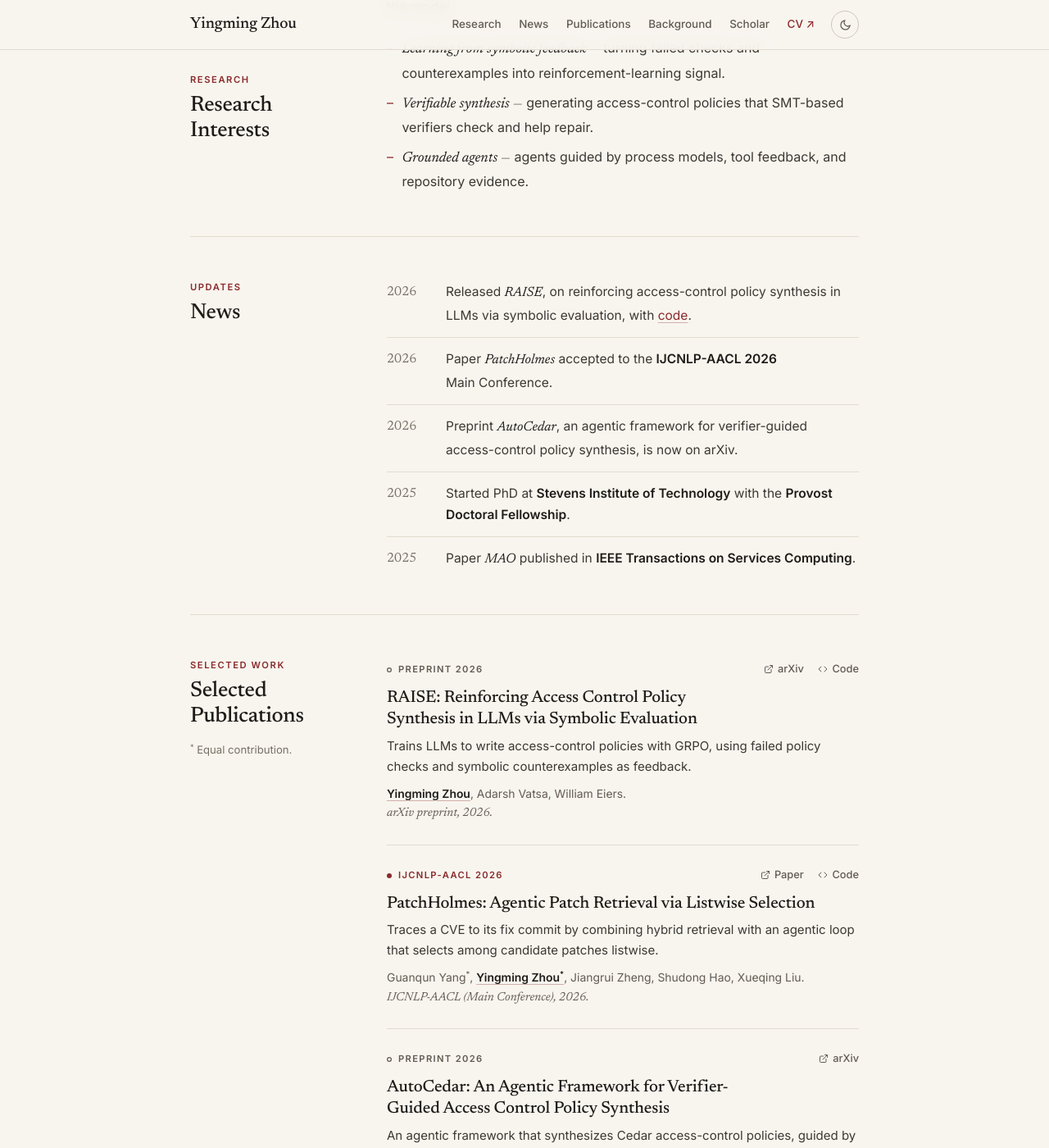
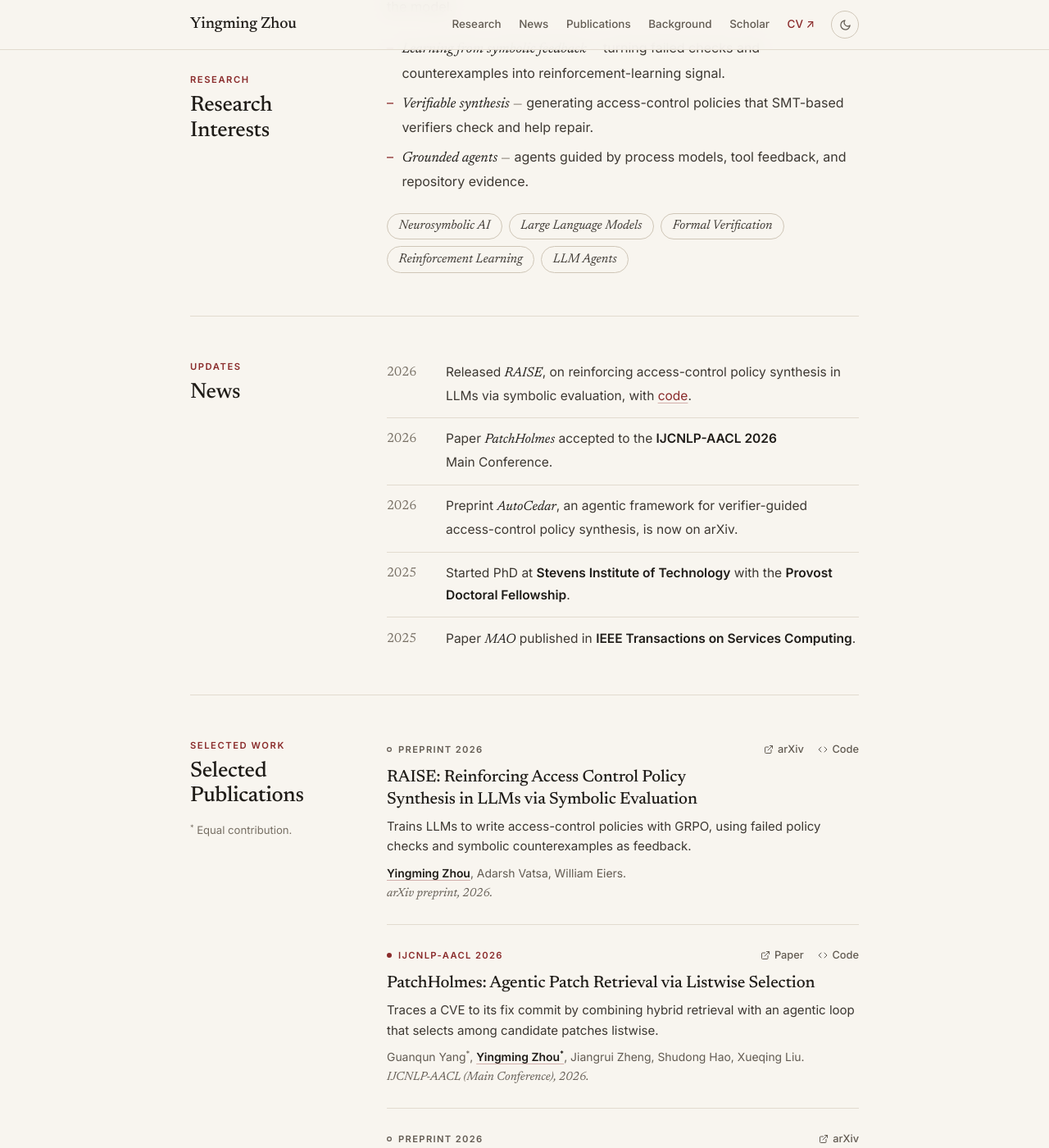
Before and after one commit to Aizhouym/Aizhouym.github.io, a Jekyll site: the page built from _pages/about.md, in a window 1280 px wide and 1400 px high, scrolled down 709 px. Shown: the whole window at 82% size. Built offline with Jekyll 4.4.1, drawn with Linux system fonts in a browser that asks for light colours; a script that is not in the unit is left out.

Commit message:
Add research tags and neurosymbolic site description
Restore the tag row under Research Interests with keywords for the
neurosymbolic focus, and update the site meta description and author bio
to match.

Co-Authored-By: Claude Opus 5.5 <noreply@anthropic.com>
Claude-Session: https://claude.ai/code/session_01A2o8d8xHoUGugF7ukauLHT

```diff
--- a/_config.yml
+++ b/_config.yml
@@ -11,7 +11,7 @@ locale                   : "en-US"
 title                    : "Yingming Zhou"
 title_separator          : "-"
 name                     : &name "Yingming Zhou"
-description              : &description "PhD student in Computer Science at Stevens Institute of Technology. Research: reliable LLM systems for software engineering and security — RL with symbolic feedback, access-control policy synthesis, multi-agent software development."
+description              : &description "PhD student in Computer Science at Stevens Institute of Technology. Research: neurosymbolic AI, pairing large language models with symbolic reasoning and formal verification for software engineering and security."
 url                      : https://aizhouym.github.io
 baseurl                  : ""
 repository               : "Aizhouym/Aizhouym.github.io"
@@ -24,7 +24,7 @@ author:
   avatar           : "profile2.png"
   name             : "Yingming Zhou"
   pronouns         : # example: "she/her"
-  bio              : "PhD student in CS at Stevens Institute of Technology. Research: RL with symbolic feedback, access-control policy synthesis, multi-agent software development."
+  bio              : "PhD student in CS at Stevens Institute of Technology. Research: neurosymbolic AI and large language models."
   location         : "Hoboken, NJ"
   employer         : "Stevens Institute of Technology"
   uri              : # URL
--- a/_layouts/homepage.html
+++ b/_layouts/homepage.html
@@ -312,7 +312,19 @@
       margin-bottom: 1.4rem;
       text-wrap: pretty;
     }
-    .research-list { list-style: none; display: grid; gap: .55rem; }
+    .research-list { list-style: none; display: grid; gap: .55rem; margin-bottom: 1.5rem; }
+    .tags { display: flex; flex-wrap: wrap; gap: .5rem; }
+    .tag {
+      font-family: var(--serif);
+      font-style: italic;
+      font-size: .98rem;
+      line-height: 1.3;
+      color: var(--ink-2);
+      padding: .3rem .85rem .35rem;
+      border: 1px solid var(--rule-strong);
+      border-radius: 999px;
+      background: transparent;
+    }
     .research-list li {
       position: relative;
       padding-left: 1.15rem;
@@ -746,6 +758,13 @@
         <li><span class="research-label">Grounded agents</span> agents guided by process models,
           tool feedback, and repository evidence.</li>
       </ul>
+      <div class="tags">
+        <span class="tag">Neurosymbolic AI</span>
+        <span class="tag">Large Language Models</span>
+        <span class="tag">Formal Verification</span>
+        <span class="tag">Reinforcement Learning</span>
+        <span class="tag">LLM Agents</span>
+      </div>
     </div>
   </section>
 
```
